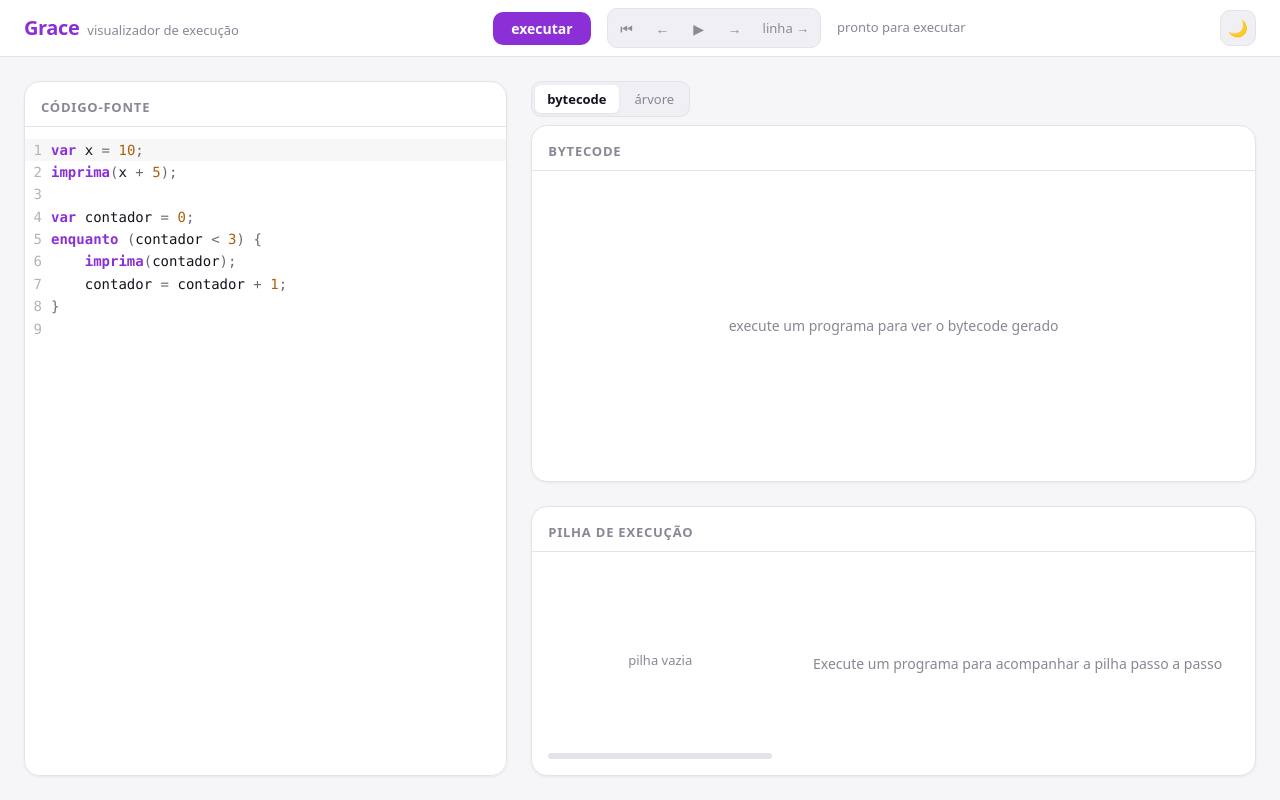
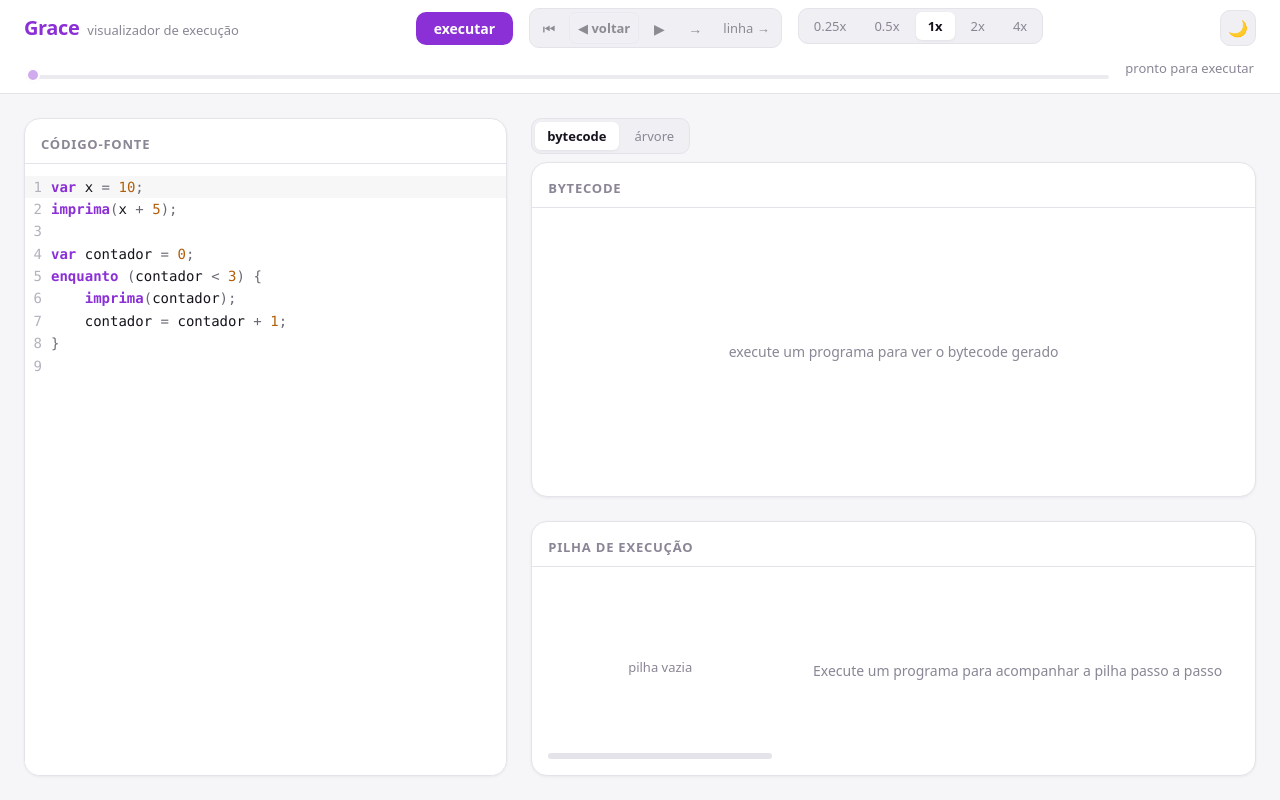
Before and after one commit to rayxves/Grace, a React (Vite) app in the folder web/: page / in a window 1280 px wide. Built offline with nearby package versions, Linux system fonts and the light colour scheme.

Commit message:
feat: add draggable scrubber, speed control and keyboard shortcuts to the player

```diff
--- a/web/src/App.tsx
+++ b/web/src/App.tsx
@@ -7,6 +7,7 @@ import { StackView } from "./components/StackView/StackView";
 import { ViewTabs } from "./components/ViewTabs/ViewTabs";
 import { usePlayer } from "./hooks/usePlayer";
 import { useTheme } from "./hooks/useTheme";
+import { useKeyboardShortcuts } from "./hooks/useKeyboardShortcuts";
 import { runGrace } from "./lib/grace";
 import { collectOutput } from "./lib/instructions";
 import { parseErrorLine } from "./lib/errors";
@@ -79,13 +80,23 @@ function App() {
 		[hasTrace, steps, player.index],
 	);
 
+	useKeyboardShortcuts({
+		enabled: hasTrace,
+		onNext: player.next,
+		onPrevious: player.previous,
+		onTogglePlay: player.togglePlay,
+		onReset: player.reset,
+	});
+
 	return (
 		<div className={styles.app}>
 			<Toolbar
 				onRun={run}
 				running={running}
 				hasTrace={hasTrace}
+				steps={steps}
 				playing={player.playing}
+				speed={player.speed}
 				stepIndex={player.index}
 				totalSteps={player.total}
 				currentLine={currentLine}
@@ -94,6 +105,8 @@ function App() {
 				onNext={player.next}
 				onNextLine={player.nextLine}
 				onReset={player.reset}
+				onSeek={player.goTo}
+				onSpeedChange={player.setSpeed}
 				theme={theme}
 				onToggleTheme={toggleTheme}
 			/>
--- /dev/null
+++ b/web/src/components/Scrubber/Scrubber.module.css
@@ -0,0 +1,76 @@
+.scrubber {
+	position: relative;
+	flex: 1;
+	min-width: 8rem;
+	padding-top: 0.5625rem;
+}
+
+.track {
+	width: 100%;
+	height: 0.25rem;
+	margin: 0;
+	appearance: none;
+	background: var(--color-border-strong);
+	border-radius: 999rem;
+	outline: none;
+	cursor: pointer;
+}
+
+.track:disabled {
+	opacity: 0.4;
+	cursor: default;
+}
+
+.track::-webkit-slider-thumb {
+	appearance: none;
+	width: 0.875rem;
+	height: 0.875rem;
+	border-radius: 50%;
+	background: var(--color-accent);
+	border: 0.125rem solid var(--color-surface);
+	box-shadow: var(--shadow-soft);
+	cursor: pointer;
+	margin-top: -0.3125rem;
+}
+
+.track::-moz-range-thumb {
+	width: 0.875rem;
+	height: 0.875rem;
+	border-radius: 50%;
+	background: var(--color-accent);
+	border: 0.125rem solid var(--color-surface);
+	box-shadow: var(--shadow-soft);
+	cursor: pointer;
+}
+
+.track::-moz-range-track {
+	height: 0.25rem;
+	background: var(--color-border-strong);
+	border-radius: 999rem;
+}
+
+.markers {
+	position: absolute;
+	left: 0.4375rem;
+	right: 0.4375rem;
+	top: 0;
+	height: 0;
+}
+
+.markerPrint,
+.markerLoop {
+	position: absolute;
+	top: 0;
+	width: 0.25rem;
+	height: 0.25rem;
+	border-radius: 50%;
+	transform: translateX(-50%);
+}
+
+.markerPrint {
+	background: var(--color-pushed-text);
+}
+
+.markerLoop {
+	background: var(--color-accent);
+}
--- /dev/null
+++ b/web/src/components/Scrubber/Scrubber.tsx
@@ -0,0 +1,63 @@
+import { useMemo } from "react";
+import type { Step } from "../../types";
+import styles from "./Scrubber.module.css";
+
+interface ScrubberProps {
+	steps: Step[];
+	index: number;
+	onSeek: (index: number) => void;
+}
+
+interface Marker {
+	index: number;
+	kind: "print" | "loop";
+}
+
+export function Scrubber({ steps, index, onSeek }: Readonly<ScrubberProps>) {
+	const lastIndex = Math.max(0, steps.length - 1);
+
+	const markers = useMemo(() => {
+		const found: Marker[] = [];
+		steps.forEach((step, i) => {
+			if (step.instruction === "imprime") {
+				found.push({ index: i, kind: "print" });
+			} else if (step.instruction === "volta (laço)") {
+				found.push({ index: i, kind: "loop" });
+			}
+		});
+		return found;
+	}, [steps]);
+
+	return (
+		<div className={styles.scrubber}>
+			<input
+				type="range"
+				className={styles.track}
+				min={0}
+				max={lastIndex}
+				value={index}
+				disabled={steps.length === 0}
+				onChange={(event) => onSeek(Number(event.target.value))}
+				aria-label="navegar pelos passos da execução"
+			/>
+			<div className={styles.markers}>
+				{markers.map((marker) => (
+					<span
+						key={`${marker.kind}-${marker.index}`}
+						className={
+							marker.kind === "print" ? styles.markerPrint : styles.markerLoop
+						}
+						style={{
+							left: `${lastIndex > 0 ? (marker.index / lastIndex) * 100 : 0}%`,
+						}}
+						title={
+							marker.kind === "print"
+								? `passo ${marker.index + 1}: imprime`
+								: `passo ${marker.index + 1}: volta do laço`
+						}
+					/>
+				))}
+			</div>
+		</div>
+	);
+}
--- a/web/src/components/Toolbar/Toolbar.module.css
+++ b/web/src/components/Toolbar/Toolbar.module.css
@@ -1,10 +1,16 @@
 .toolbar {
+	display: flex;
+	flex-direction: column;
+	gap: var(--space-xs);
+	padding: var(--space-sm) var(--space-lg);
+	background: var(--color-surface);
+	border-bottom: 1px solid var(--color-border);
+}
+
+.topRow {
 	display: flex;
 	align-items: center;
 	gap: var(--space-lg);
-	padding: var(--space-sm) var(--space-lg);
-	background: var(--color-surface);
-	border-bottom: 1px solid var(--color-border);
 }
 
 .brand {
@@ -61,7 +67,8 @@
 }
 
 .control,
-.controlLabeled {
+.controlLabeled,
+.controlBack {
 	display: inline-flex;
 	align-items: center;
 	justify-content: center;
@@ -79,9 +86,28 @@
 	white-space: nowrap;
 }
 
+.controlBack {
+	font-size: 0.8125rem;
+	font-weight: 600;
+	white-space: nowrap;
+	color: var(--color-accent);
+	background: var(--color-accent-soft);
+	border: 1px solid var(--color-accent-border);
+}
+
 .control:hover:not(:disabled),
 .controlLabeled:hover:not(:disabled) {
 	background: var(--color-accent-soft);
+}
+
+.controlBack:hover:not(:disabled) {
+	opacity: 0.8;
+}
+
+.controlBack:disabled {
+	color: var(--color-heading);
+	background: transparent;
+	border-color: var(--color-border);
 }
 
 .position {
@@ -107,3 +133,10 @@
 .themeButton:hover {
 	background: var(--color-accent-soft);
 }
+
+.scrubberRow {
+	display: flex;
+	align-items: center;
+	gap: var(--space-md);
+	padding: 0 0.125rem;
+}
--- a/web/src/components/Toolbar/Toolbar.tsx
+++ b/web/src/components/Toolbar/Toolbar.tsx
@@ -1,11 +1,17 @@
 import type { Theme } from "../../hooks/useTheme";
+import { PLAYER_SPEEDS } from "../../hooks/usePlayer";
+import type { Step } from "../../types";
+import { Scrubber } from "../Scrubber/Scrubber";
+import { ViewTabs } from "../ViewTabs/ViewTabs";
 import styles from "./Toolbar.module.css";
 
 interface ToolbarProps {
 	onRun: () => void;
 	running: boolean;
 	hasTrace: boolean;
+	steps: Step[];
 	playing: boolean;
+	speed: number;
 	stepIndex: number;
 	totalSteps: number;
 	currentLine: number | null;
@@ -14,15 +20,24 @@ interface ToolbarProps {
 	onNext: () => void;
 	onNextLine: () => void;
 	onReset: () => void;
+	onSeek: (index: number) => void;
+	onSpeedChange: (speed: number) => void;
 	theme: Theme;
 	onToggleTheme: () => void;
 }
+
+const SPEED_TABS = PLAYER_SPEEDS.map((speed) => ({
+	id: String(speed),
+	label: `${speed}x`,
+}));
 
 export function Toolbar({
 	onRun,
 	running,
 	hasTrace,
+	steps,
 	playing,
+	speed,
 	stepIndex,
 	totalSteps,
 	currentLine,
@@ -31,14 +46,25 @@ export function Toolbar({
 	onNext,
 	onNextLine,
 	onReset,
+	onSeek,
+	onSpeedChange,
 	theme,
 	onToggleTheme,
 }: Readonly<ToolbarProps>) {
 	const atStart = stepIndex === 0;
 	const atEnd = totalSteps === 0 || stepIndex >= totalSteps - 1;
 
+	let positionText = "pronto para executar";
+	if (hasTrace && totalSteps > 0) {
+		positionText = `passo ${stepIndex + 1} de ${totalSteps}`;
+		if (currentLine !== null) {
+			positionText += ` — linha ${currentLine}`;
+		}
+	}
+
 	return (
 		<header className={styles.toolbar}>
+			<div className={styles.topRow}>
 				<div className={styles.brand}>
 					<span className={styles.logo}>Grace</span>
 					<span className={styles.subtitle}>visualizador de execução</span>
@@ -63,18 +89,18 @@ export function Toolbar({
 							⏮
 						</button>
 						<button
-						className={styles.control}
+							className={styles.controlBack}
 							onClick={onPrevious}
 							disabled={!hasTrace || atStart}
-						title="passo anterior"
+							title="voltar um passo (seta esquerda)"
 						>
-						←
+							◀ voltar
 						</button>
 						<button
 							className={styles.control}
 							onClick={onTogglePlay}
 							disabled={!hasTrace || atEnd}
-						title={playing ? "pausar" : "correr"}
+							title={playing ? "pausar (espaço)" : "correr (espaço)"}
 						>
 							{playing ? "⏸" : "▶"}
 						</button>
@@ -82,7 +108,7 @@ export function Toolbar({
 							className={styles.control}
 							onClick={onNext}
 							disabled={!hasTrace || atEnd}
-						title="próximo passo"
+							title="próximo passo (seta direita)"
 						>
 							→
 						</button>
@@ -96,12 +122,11 @@ export function Toolbar({
 						</button>
 					</div>
 
-				<span className={styles.position}>
-					{hasTrace && totalSteps > 0
-						? `passo ${stepIndex + 1} de ${totalSteps}` +
-							(currentLine !== null ? ` — linha ${currentLine}` : "")
-						: "pronto para executar"}
-				</span>
+					<ViewTabs<string>
+						tabs={SPEED_TABS}
+						activeId={String(speed)}
+						onSelect={(id) => onSpeedChange(Number(id))}
+					/>
 				</div>
 
 				<button
@@ -111,6 +136,12 @@ export function Toolbar({
 				>
 					{theme === "light" ? "🌙" : "☀️"}
 				</button>
+			</div>
+
+			<div className={styles.scrubberRow}>
+				<Scrubber steps={steps} index={stepIndex} onSeek={onSeek} />
+				<span className={styles.position}>{positionText}</span>
+			</div>
 		</header>
 	);
 }
--- /dev/null
+++ b/web/src/hooks/useKeyboardShortcuts.ts
@@ -0,0 +1,61 @@
+import { useEffect } from "react";
+
+interface KeyboardShortcutsOptions {
+	enabled: boolean;
+	onNext: () => void;
+	onPrevious: () => void;
+	onTogglePlay: () => void;
+	onReset: () => void;
+}
+
+function isEditableTarget(target: EventTarget | null): boolean {
+	if (!(target instanceof HTMLElement)) return false;
+	if (
+		target.tagName === "INPUT" ||
+		target.tagName === "TEXTAREA" ||
+		target.tagName === "SELECT"
+	) {
+		return true;
+	}
+	return target.isContentEditable;
+}
+
+export function useKeyboardShortcuts({
+	enabled,
+	onNext,
+	onPrevious,
+	onTogglePlay,
+	onReset,
+}: Readonly<KeyboardShortcutsOptions>) {
+	useEffect(() => {
+		if (!enabled) return;
+
+		function handleKeyDown(event: KeyboardEvent) {
+			if (isEditableTarget(event.target)) return;
+
+			switch (event.key) {
+				case "ArrowRight":
+					event.preventDefault();
+					onNext();
+					break;
+				case "ArrowLeft":
+					event.preventDefault();
+					onPrevious();
+					break;
+				case " ":
+					event.preventDefault();
+					onTogglePlay();
+					break;
+				case "Home":
+					event.preventDefault();
+					onReset();
+					break;
+				default:
+					break;
+			}
+		}
+
+		window.addEventListener("keydown", handleKeyDown);
+		return () => window.removeEventListener("keydown", handleKeyDown);
+	}, [enabled, onNext, onPrevious, onTogglePlay, onReset]);
+}
--- a/web/src/hooks/usePlayer.ts
+++ b/web/src/hooks/usePlayer.ts
@@ -1,9 +1,13 @@
 import { useState, useEffect, useCallback } from "react";
 import type { Step } from "../types";
+
+const BASE_INTERVAL_MS = 800;
+export const PLAYER_SPEEDS = [0.25, 0.5, 1, 2, 4] as const;
 
 export function usePlayer(steps: Step[]) {
 	const [index, setIndex] = useState(0);
 	const [playing, setPlaying] = useState(false);
+	const [speed, setSpeed] = useState<number>(1);
 
 	const [lastSteps, setLastSteps] = useState(steps);
 	if (lastSteps !== steps) {
@@ -21,6 +25,13 @@ export function usePlayer(steps: Step[]) {
 	const previous = useCallback(() => {
 		setIndex((i) => Math.max(i - 1, 0));
 	}, []);
+
+	const goTo = useCallback(
+		(target: number) => {
+			setIndex(Math.min(Math.max(target, 0), lastIndex));
+		},
+		[lastIndex],
+	);
 
 	const nextLine = useCallback(() => {
 		setIndex((current) => {
@@ -51,16 +62,19 @@ export function usePlayer(steps: Step[]) {
 				if (nextIndex >= lastIndex) setPlaying(false);
 				return nextIndex;
 			});
-		}, 800);
+		}, BASE_INTERVAL_MS / speed);
 		return () => clearTimeout(timer);
-	}, [playing, index, lastIndex]);
+	}, [playing, index, lastIndex, speed]);
 
 	return {
 		index,
 		currentStep: steps[index] ?? null,
 		playing,
+		speed,
+		setSpeed,
 		next,
 		previous,
+		goTo,
 		nextLine,
 		togglePlay,
 		reset,
```
Lines whose indentation alone changed are shown as unchanged.
